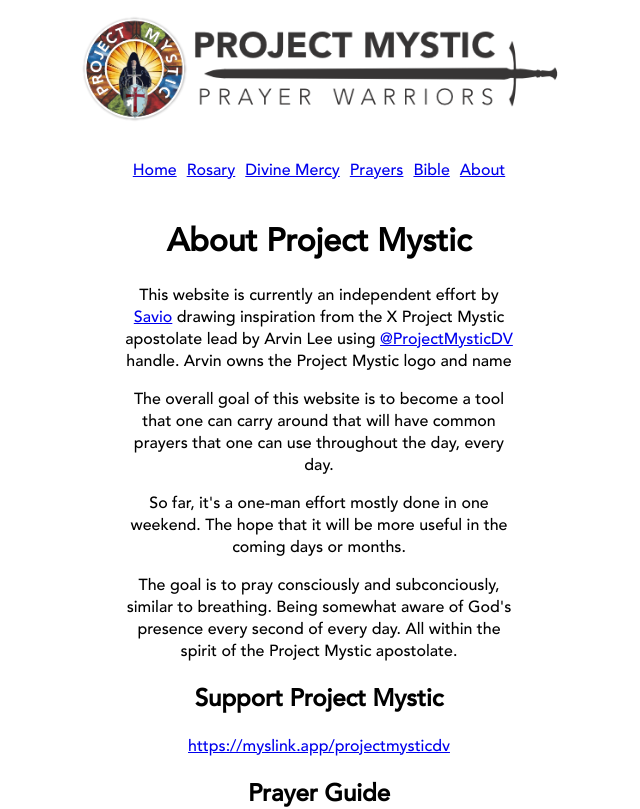
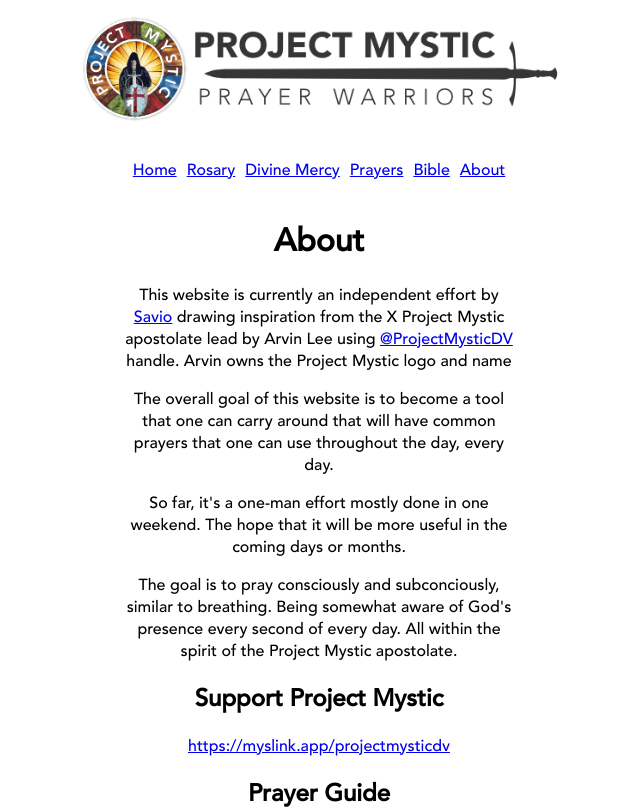
Before and after one commit to servant-savio/mystic, a React (Create React App) app: page /mystic/about in a window 1280 px wide. Shown: the top 809 px of the page, without its empty margins (321-961 px from the left). Built offline with nearby package versions, Linux system fonts and the light colour scheme.

Commit message:
About title

```diff
--- a/src/About.js
+++ b/src/About.js
@@ -7,7 +7,7 @@
   return (
     <div className='generalOuterContainer'>
     <div className='generalContainer'>
-      <h1>About Project Mystic</h1>
+      <h1>About</h1>
       <p>This website is currently an independent effort by <a href="https://x.com/ServantSavio" target="_blank" rel="noreferrer">Savio</a> drawing inspiration from the X Project Mystic apostolate lead by Arvin Lee using <a href="https://x.com/ProjectMysticDV"  target="_blank" rel="noreferrer">@ProjectMysticDV</a> handle. Arvin owns the Project Mystic logo and name</p>
       <p>The overall goal of this website is to become a tool that one can carry around that will have common prayers that one can use throughout the day, every day.</p>
       <p>So far, it's a one-man effort mostly done in one weekend. The hope that it will be more useful in the coming days or months.</p>
```
